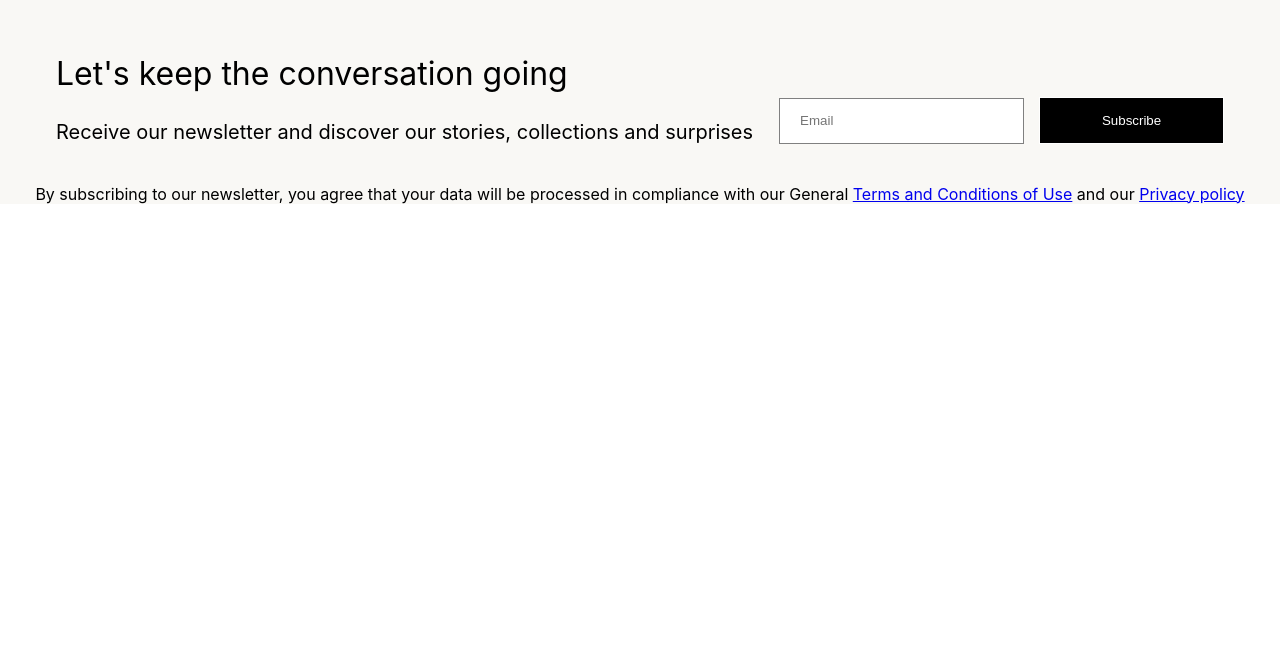
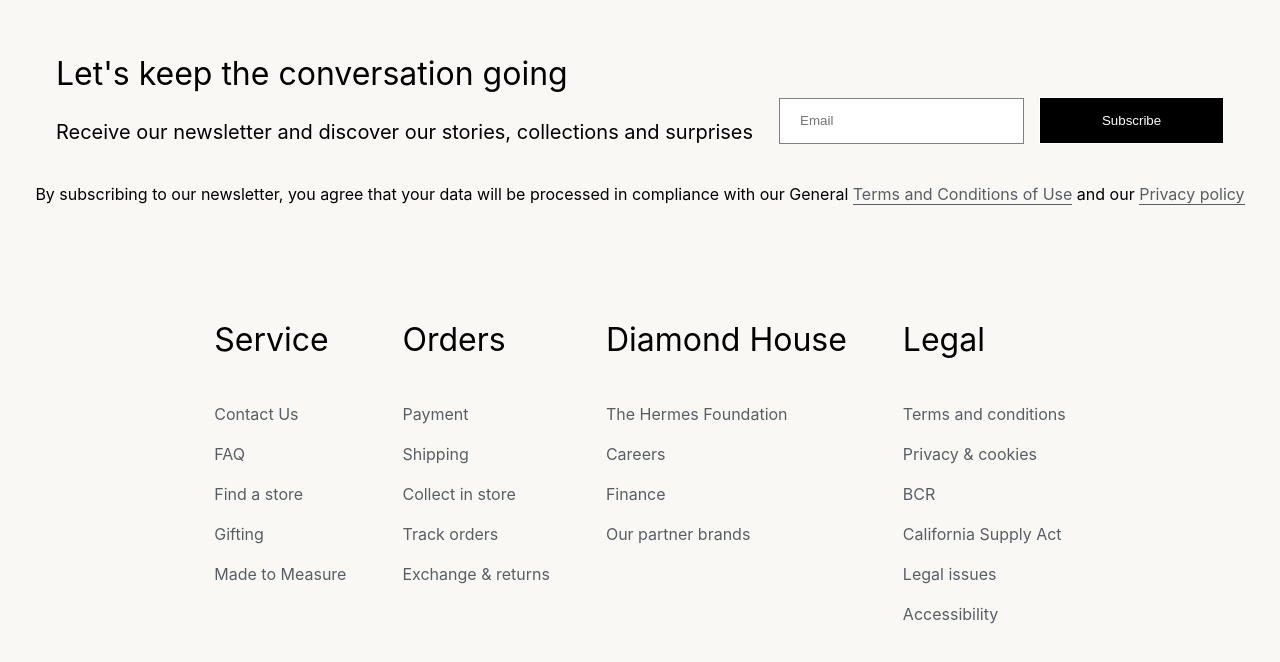
Before and after one commit to Porok-i-pokhot/diamond-fashion, a React (Create React App) app: page / in a window 1280 px wide. Shown: the part 7527-8189 px from the top of the page. Before the commit the page ends 7747 px from the top, so only its background shows below. Built offline with nearby package versions, Linux system fonts and the light colour scheme.

Commit message:
added SiteMap component

```diff
--- a/src/blocks/email/__footer/email__footer.css
+++ b/src/blocks/email/__footer/email__footer.css
@@ -1,3 +1,4 @@
 .email__footer {
     text-align: center;
+    padding-bottom: 100px;
 }
--- a/src/blocks/email/__link/email__link.css
+++ b/src/blocks/email/__link/email__link.css
@@ -1,3 +1,5 @@
 .email__link {
-
+    text-decoration: none;
+    color: #595E65;
+    border-bottom: 1px solid #595E65;
 }
--- /dev/null
+++ b/src/blocks/site-map/__column/_list/site-map__column_list.css
@@ -0,0 +1,4 @@
+.site-map__column_list {
+    padding-left: 0;
+    margin-top: 0;
+}
--- /dev/null
+++ b/src/blocks/site-map/__column/_section/site-map__column_section.css
@@ -0,0 +1,5 @@
+.site-map__column_section {
+    list-style-type: none;
+    margin-bottom: 20px;
+    color: #595E65;
+}
--- /dev/null
+++ b/src/blocks/site-map/__column/_title/site-map__column_title.css
@@ -0,0 +1,6 @@
+.site-map__column_title {
+    margin-top: 0;
+    margin-bottom: 45px;
+    font-size: 32px;
+    font-weight: 400;
+}
--- /dev/null
+++ b/src/blocks/site-map/__column/site-map__column.css
@@ -0,0 +1,14 @@
+@import url(./_section/site-map__column_section.css);
+@import url(./_title/site-map__column_title.css);
+@import url(./_list/site-map__column_list.css);
+
+.site-map__column {
+    padding-right: 56px;
+    border-bottom: 1px solid #595E65;
+    padding-bottom: 161px;
+
+}
+
+.site-map__column:last-child {
+    padding-right: 0;
+}
--- /dev/null
+++ b/src/blocks/site-map/site-map.css
@@ -0,0 +1,7 @@
+@import url(./__column/site-map__column.css);
+
+.site-map {
+    display: flex;
+    background-color: #f9f8f5;
+    justify-content: center;
+}
--- a/src/components/SiteMap.js
+++ b/src/components/SiteMap.js
@@ -1,8 +1,39 @@
 import React from 'react';
+import SiteMapColumn from "./SiteMapColumn";
 
 function SiteMap() {
     return(
-        <div></div>
+        <div className="site-map">
+            <SiteMapColumn
+                title="Service"
+                firstSection="Contact Us"
+                secondSection="FAQ"
+                thirdSection="Find a store"
+                fourthSection="Gifting"
+                fifthSection="Made to Measure"
+            />
+            <SiteMapColumn
+                title="Orders"
+                firstSection="Payment"
+                secondSection="Shipping"
+                thirdSection="Collect in store"
+                fourthSection="Track orders"
+                fifthSection="Exchange & returns"/>
+            <SiteMapColumn
+                title="Diamond House"
+                firstSection="The Hermes Foundation"
+                secondSection="Careers"
+                thirdSection="Finance"
+                fourthSection="Our partner brands"/>
+            <SiteMapColumn
+                title="Legal"
+                firstSection="Terms and conditions"
+                secondSection="Privacy & cookies"
+                thirdSection="BCR"
+                fourthSection="California Supply Act"
+                fifthSection="Legal issues"
+                sixthSection="Accessibility"/>
+        </div>
     )
 }
 
--- /dev/null
+++ b/src/components/SiteMapColumn.js
@@ -0,0 +1,19 @@
+import React from 'react';
+
+function SiteMapColumn({title, firstSection, secondSection, thirdSection, fourthSection, fifthSection, sixthSection}) {
+    return(
+        <div className="site-map__column">
+            <h2 className="site-map__column_title">{title}</h2>
+            <ul className="site-map__column_list">
+                <li className="site-map__column_section">{firstSection}</li>
+                <li className="site-map__column_section">{secondSection}</li>
+                <li className="site-map__column_section">{thirdSection}</li>
+                <li className="site-map__column_section">{fourthSection}</li>
+                <li className="site-map__column_section">{fifthSection}</li>
+                <li className="site-map__column_section">{sixthSection}</li>
+            </ul>
+        </div>
+    )
+}
+
+export default SiteMapColumn;
--- a/src/index.css
+++ b/src/index.css
@@ -12,6 +12,7 @@
 @import url(./blocks/card-1-layout/card-1-layout.css);
 @import url(./blocks/pre-footer/pre-footer.css);
 @import url(./blocks/email/email.css);
+@import url(./blocks/site-map/site-map.css);
 
 body {
   margin: 0;
```
